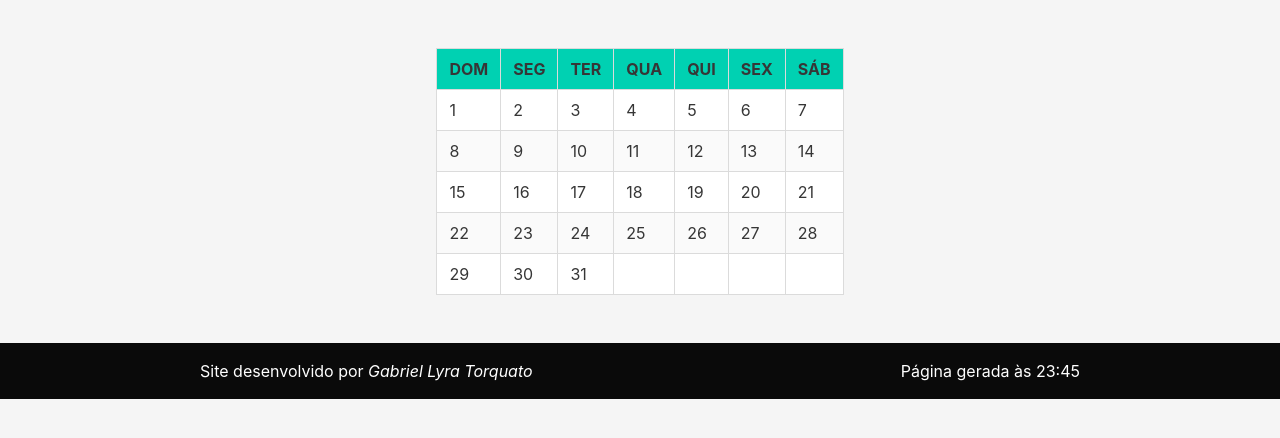
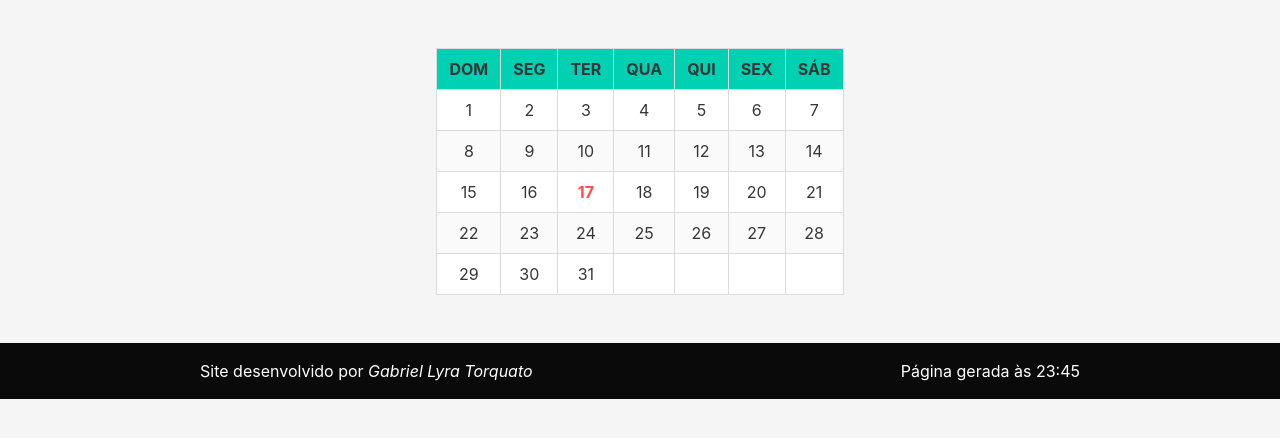
Before and after one commit to LyraMaker/calendarioPHP, a PHP site: page / in a window 1280 px wide. Shown: the part 109-547 px from the top of the page. Run offline with PHP 8.4, Linux system fonts and the light colour scheme.

Commit message:
Dia marcado em vermelho

```diff
--- a/estruturas/calendario.php
+++ b/estruturas/calendario.php
@@ -1,4 +1,9 @@
 <?php
+
+function tituloCalendario()
+{
+    return "<thead><tr class='has-text-centered has-background-primary'><th>DOM</th><th>SEG</th><th>TER</th><th>QUA</th><th>QUI</th><th>SEX</th><th>SÁB</th></tr></thead>";
+}
 
 function calendario()
 {
@@ -6,8 +11,10 @@ function calendario()
     $dia = 1;
     $semana = [];
 
+    $diaHoje = date('d'); //Captura a data do dia
+
     while ($dia <= 31) {
-        array_push($semana, $dia);
+        $diaHoje == $dia ? array_push($semana, "<strong style='color:#ff4d4d;'>$dia</strong>") : array_push($semana, $dia);
 
         if (count($semana) == 7) {
             $calendario .= gerarLinha($semana);
@@ -16,13 +23,7 @@ function calendario()
         $dia++;
     }
     $calendario .= gerarLinha($semana);
-
     return $calendario;
-}
-
-function tituloCalendario()
-{
-    return "<thead><tr class='has-text-centered has-background-primary'><th>DOM</th><th>SEG</th><th>TER</th><th>QUA</th><th>QUI</th><th>SEX</th><th>SÁB</th></tr></thead>";
 }
 
 function gerarLinha($semana)
--- a/index.php
+++ b/index.php
@@ -25,7 +25,7 @@ date_default_timezone_set('America/Sao_Paulo');
     </header>
     <main class="section">
         <div class="container is-flex is-justify-content-center">
-            <table class="table is-striped is-bordered">
+            <table class="table is-striped is-bordered has-text-centered">
                 <?php echo tituloCalendario();
                 ?>
                 <tbody>
```
Also changed, not shown: README.md, confi/func.php (added).
